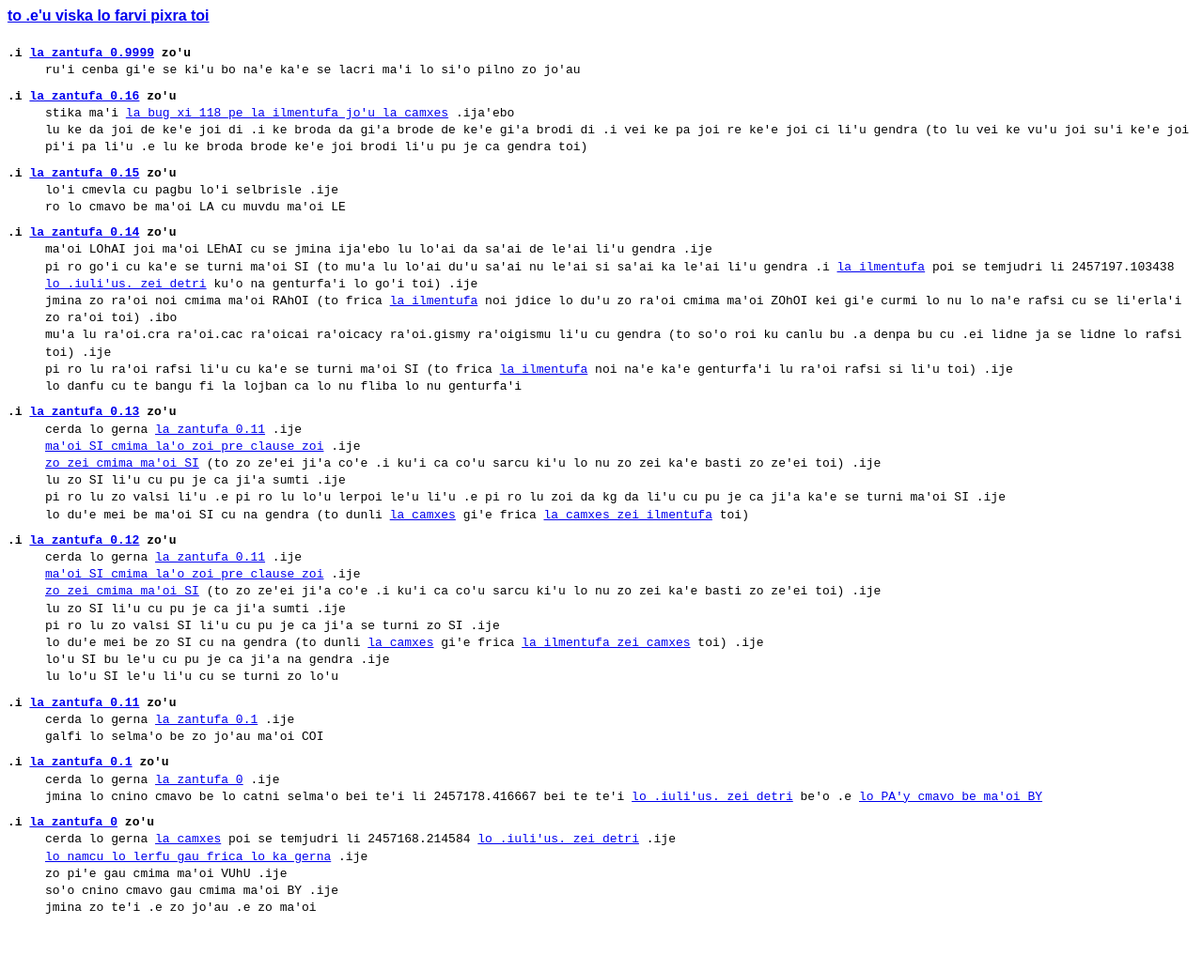
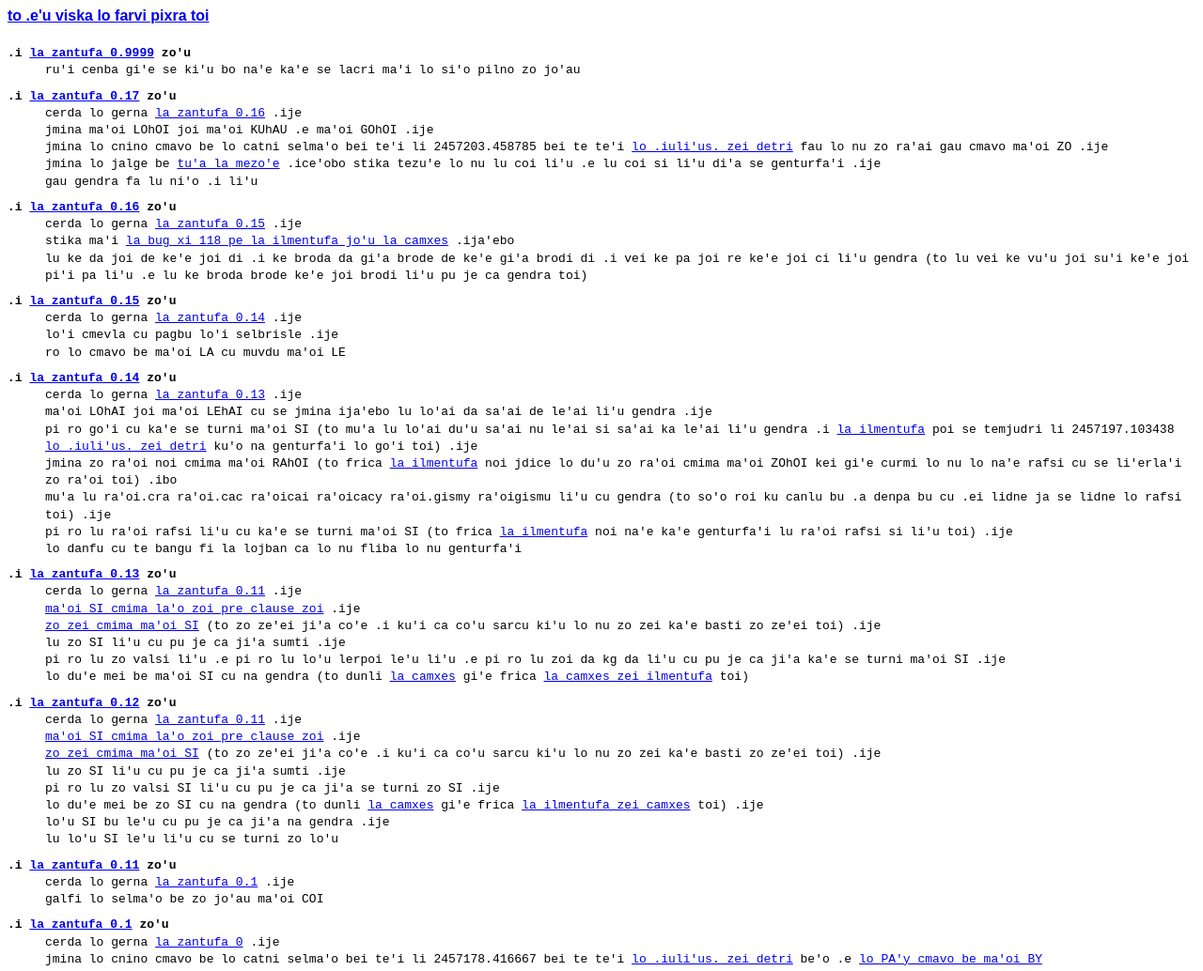
Before and after one commit to guskant/gerna_cipra, a plain HTML site: page liste.html in a window 1280 px wide. Shown: the top 1034 px of the page at 94% size. Before the commit the page ends 989 px from the top, so only its background shows below. Drawn offline with Linux system fonts and the light colour scheme.

Commit message:
zantufa-0.17

```diff
--- a/liste.html
+++ b/liste.html
@@ -27,8 +27,29 @@
 	ru'i cenba gi'e se ki'u bo na'e ka'e se lacri ma'i lo si'o pilno zo jo'au
 	</dd>
 	<dt>
+	.i <a href="./zantufa-0.17.html" target="_top">la zantufa_0.17</a> zo'u
+	</dt>
+	<dd>
+	cerda lo gerna <a href="./zantufa-0.16.html" target="_top">la zantufa_0.16</a> .ije
+	</dd>
+	<dd>
+	jmina ma'oi LOhOI joi ma'oi KUhAU .e ma'oi GOhOI .ije
+	</dd>
+	<dd>
+	jmina lo cnino cmavo be lo catni selma'o <span title="2015-06-29 T23:00:00 UTC">bei te'i li 2457203.458785 bei te te'i <a href="http://ssd.jpl.nasa.gov/tc.cgi" target="_top">lo .iuli'us. zei detri</a></span> fau lo nu zo ra'ai gau cmavo ma'oi ZO .ije
+	</dd>
+	<dd>
+	jmina lo jalge be <a href="https://github.com/Ilmen-vodhr/ilmentufa/pull/121" target="_top">tu'a la mezo'e</a> .ice'obo stika tezu'e lo nu lu coi li'u .e lu coi si li'u di'a se genturfa'i .ije
+	</dd>
+	<dd>
+	gau gendra fa lu ni'o .i li'u
+	</dd>
+	<dt>
 	.i <a href="./zantufa-0.16.html" target="_top">la zantufa_0.16</a> zo'u
 	</dt>
+	<dd>
+	cerda lo gerna <a href="./zantufa-0.15.html" target="_top">la zantufa_0.15</a> .ije
+	</dd>
 	<dd>
 	stika ma'i <a href="https://github.com/Ilmen-vodhr/ilmentufa/issues/118" target="_top">la bug xi 118 pe la ilmentufa jo'u la camxes</a> .ija'ebo
 	</dd>
@@ -39,6 +60,9 @@
 	.i <a href="./zantufa-0.15.html" target="_top">la zantufa_0.15</a> zo'u
 	</dt>
 	<dd>
+	cerda lo gerna <a href="./zantufa-0.14.html" target="_top">la zantufa_0.14</a> .ije
+	</dd>
+	<dd>
 	lo'i cmevla cu pagbu lo'i selbrisle .ije
 	</dd>
 	<dd>
@@ -47,6 +71,9 @@
 	<dt>
 	.i <a href="./zantufa-0.14.html" target="_top">la zantufa_0.14</a> zo'u
 	</dt>
+	<dd>
+	cerda lo gerna <a href="./zantufa-0.13.html" target="_top">la zantufa_0.13</a> .ije
+	</dd>
 	<dd>
 	ma'oi LOhAI joi ma'oi LEhAI cu se jmina ija'ebo lu lo'ai da sa'ai de le'ai li'u gendra .ije
 	</dd>
```
Also changed, not shown: zantufa_farvi.svg.
